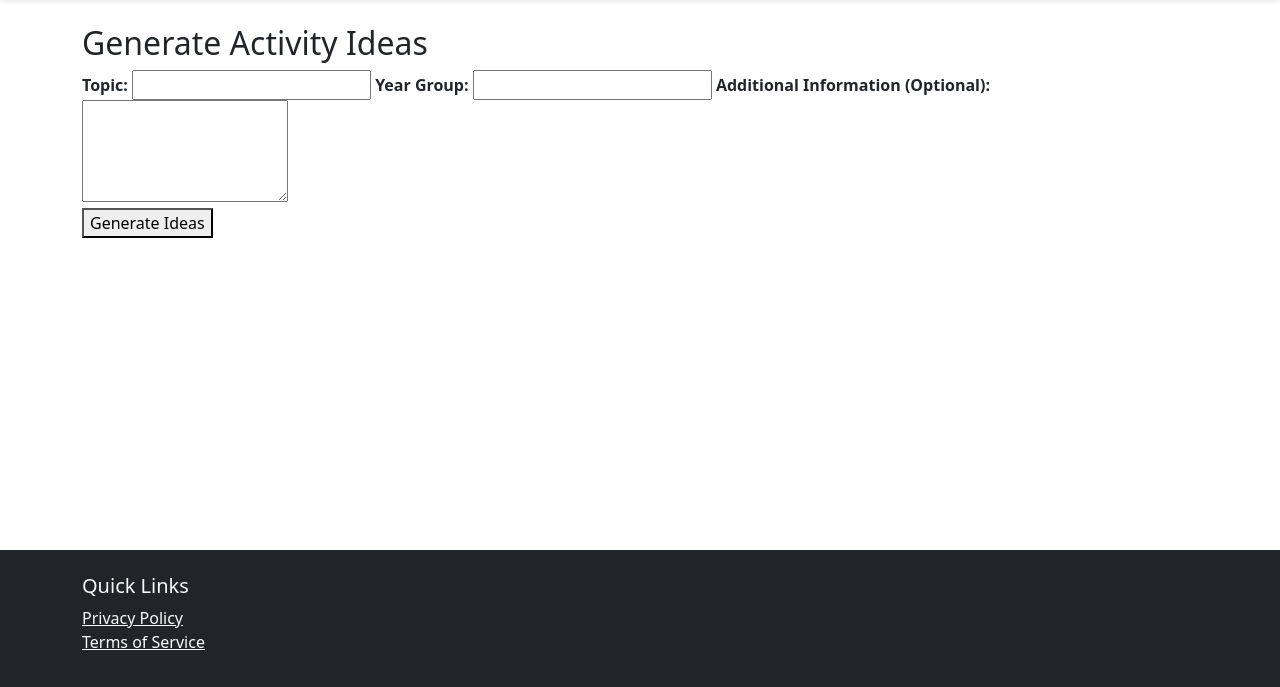
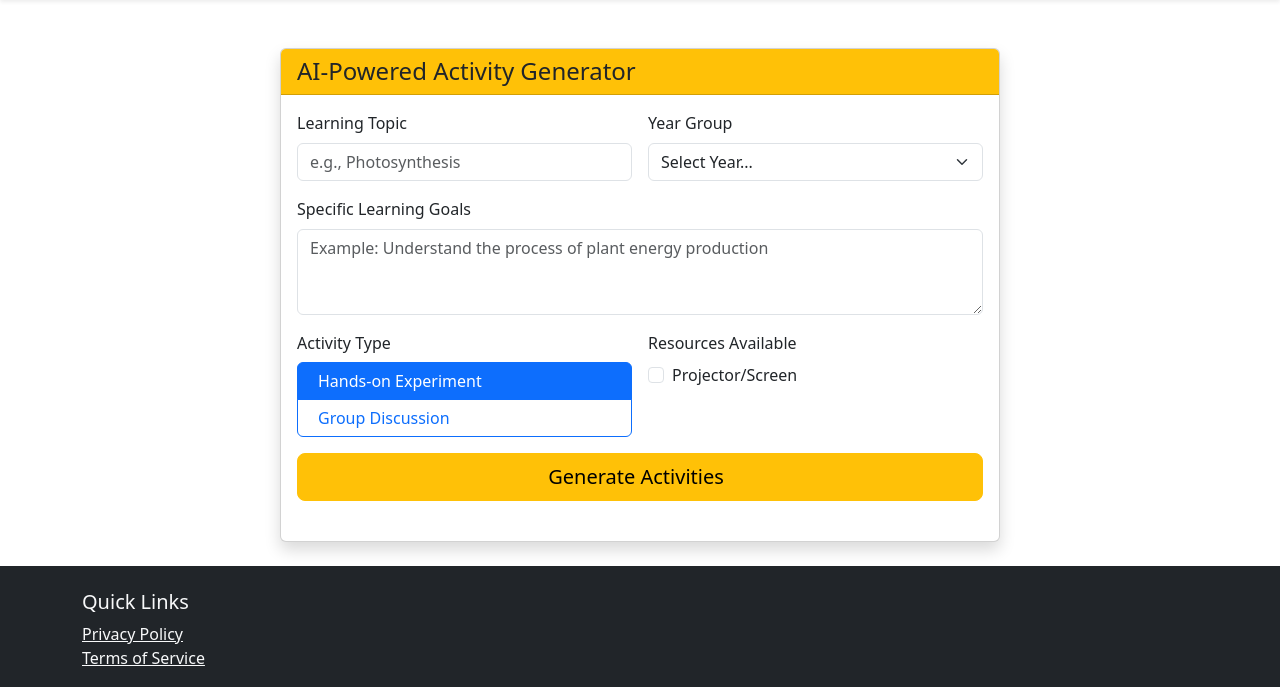
Before and after one commit to waynetboote/revaise, a Flask app: template templates/ideas.html in a window 1280 px wide. Shown: the part 66-753 px from the top of the page. Run offline with Flask 3, Linux system fonts and the light colour scheme; the template is opened without the code that fills it, so the values that code supplies are empty; some libraries are stand-ins or nearby versions.

Commit message:
Update ideas.html

```diff
--- a/templates/ideas.html
+++ b/templates/ideas.html
@@ -1,43 +1,129 @@
 {% extends "base.html" %}
 
-{% block title %}Activity Ideas Generator{% endblock %}
+{% block title %}Lesson Activity Generator{% endblock %}
 
 {% block content %}
-<div class="w3-container w3-padding-32 w3-card">
-    <h2 class="w3-center">Generate Activity Ideas</h2>
+<div class="container mt-4">
+  <div class="row justify-content-center">
+    <div class="col-lg-8">
+      <div class="card shadow">
+        <div class="card-header bg-warning text-dark">
+          <h2 class="h4 mb-0">AI-Powered Activity Generator</h2>
+        </div>
 
-    {% if error %}
-        <p class="w3-text-red w3-center">{{ error }}</p>
-    {% endif %}
+        <div class="card-body">
+          <form id="activityForm" method="POST">
+            <div class="row g-3">
+              <div class="col-md-6">
+                <label for="topic" class="form-label">Learning Topic</label>
+                <input type="text" class="form-control"
+                       id="topic" name="topic"
+                       placeholder="e.g., Photosynthesis" required>
+              </div>
 
-    <form method="POST" action="{{ url_for('ideas') }}" class="w3-container w3-padding">
-        <label for="topic" class="w3-text-black"><b>Topic:</b></label>
-        <input type="text" name="topic" id="topic" class="w3-input w3-border w3-round" value="{{ topic|default('') }}" required>
+              <div class="col-md-6">
+                <label for="year_group" class="form-label">Year Group</label>
+                <select class="form-select" id="year_group" name="year_group" required>
+                  <option value="" disabled selected>Select Year...</option>
+                  {% for year in range(1, 12) %}
+                    <option value="Year {{ year }}">Year {{ year }}</option>
+                  {% endfor %}
+                </select>
+              </div>
 
-        <label for="year_group" class="w3-text-black"><b>Year Group:</b></label>
-        <input type="text" name="year_group" id="year_group" class="w3-input w3-border w3-round" value="{{ year_group|default('') }}" required>
+              <div class="col-12">
+                <label for="learning_goals" class="form-label">Specific Learning Goals</label>
+                <textarea class="form-control" id="learning_goals"
+                          name="learning_goals" rows="3"
+                          placeholder="Example: Understand the process of plant energy production"></textarea>
+              </div>
 
-        <label for="additional" class="w3-text-black"><b>Additional Information (Optional):</b></label>
-        <textarea name="additional" id="additional" class="w3-input w3-border w3-round" rows="4">{{ additional|default('') }}</textarea>
+              <div class="col-md-6">
+                <label class="form-label">Activity Type</label>
+                <div class="btn-group-vertical w-100" role="group">
+                  <input type="radio" class="btn-check" name="activity_type"
+                         id="type1" value="hands-on" autocomplete="off" checked>
+                  <label class="btn btn-outline-primary text-start" for="type1">
+                    <i class="bi bi-tools me-2"></i>Hands-on Experiment
+                  </label>
 
-        <div class="w3-center w3-margin-top">
-            <button type="submit" class="w3-button w3-blue w3-round-large">Generate Ideas</button>
+                  <input type="radio" class="btn-check" name="activity_type"
+                         id="type2" value="discussion" autocomplete="off">
+                  <label class="btn btn-outline-primary text-start" for="type2">
+                    <i class="bi bi-people me-2"></i>Group Discussion
+                  </label>
+                </div>
+              </div>
+
+              <div class="col-md-6">
+                <label class="form-label">Resources Available</label>
+                <div class="form-check">
+                  <input class="form-check-input" type="checkbox"
+                         name="resources" value="projector" id="projector">
+                  <label class="form-check-label" for="projector">
+                    Projector/Screen
+                  </label>
+                </div>
+                <!-- Add more resource checkboxes -->
+              </div>
+
+              <div class="col-12">
+                <button type="submit" class="btn btn-warning btn-lg w-100">
+                  Generate Activities <i class="bi bi-magic ms-2"></i>
+                </button>
+              </div>
+            </div>
+          </form>
+
+          <div id="activityResults" class="mt-4"></div>
         </div>
-    </form>
-
-    {% if ideas %}
-        <div class="w3-container w3-padding-16 w3-light-grey w3-round w3-margin-top">
-            <h3 class="w3-center">Generated Activity Ideas</h3>
-            <pre class="w3-border w3-padding w3-white w3-round">{{ ideas }}</pre>
-        </div>
-        <div class="w3-center w3-margin-top">
-            <form method="POST" action="{{ url_for('ideas') }}">
-                <input type="hidden" name="topic" value="{{ topic }}">
-                <input type="hidden" name="year_group" value="{{ year_group }}">
-                <input type="hidden" name="additional" value="{{ additional }}">
-                <button type="submit" class="w3-button w3-green w3-round-large">Generate New Ideas</button>
-            </form>
-        </div>
-    {% endif %}
+      </div>
+    </div>
+  </div>
 </div>
 {% endblock %}
+
+{% block scripts %}
+<script>
+document.getElementById('activityForm').addEventListener('submit', async (e) => {
+  e.preventDefault();
+
+  const formData = new FormData(e.target);
+  const data = Object.fromEntries(formData.entries());
+  data.resources = Array.from(formData.getAll('resources'));
+
+  try {
+    const response = await fetch('/ideas', {
+      method: 'POST',
+      headers: { 'Content-Type': 'application/json' },
+      body: JSON.stringify(data)
+    });
+
+    const result = await response.json();
+
+    if(result.error) throw new Error(result.error);
+
+    const formattedResults = result.ideas.split('\n').map(idea => `
+      <div class="card mb-3">
+        <div class="card-body">
+          <h5 class="card-title">${idea.split(':')[0]}</h5>
+          <div class="ms-4">${idea.split(':').slice(1).join(':')}</div>
+          <div class="mt-2">
+            <button class="btn btn-sm btn-outline-success save-activity">
+              <i class="bi bi-bookmark"></i> Save to Lesson Plan
+            </button>
+          </div>
+        </div>
+      </div>
+    `).join('');
+
+    document.getElementById('activityResults').innerHTML = formattedResults;
+
+  } catch (error) {
+    document.getElementById('activityResults').innerHTML = `
+      <div class="alert alert-danger mt-3">${error.message}</div>
+    `;
+  }
+});
+</script>
+{% endblock %}
```
